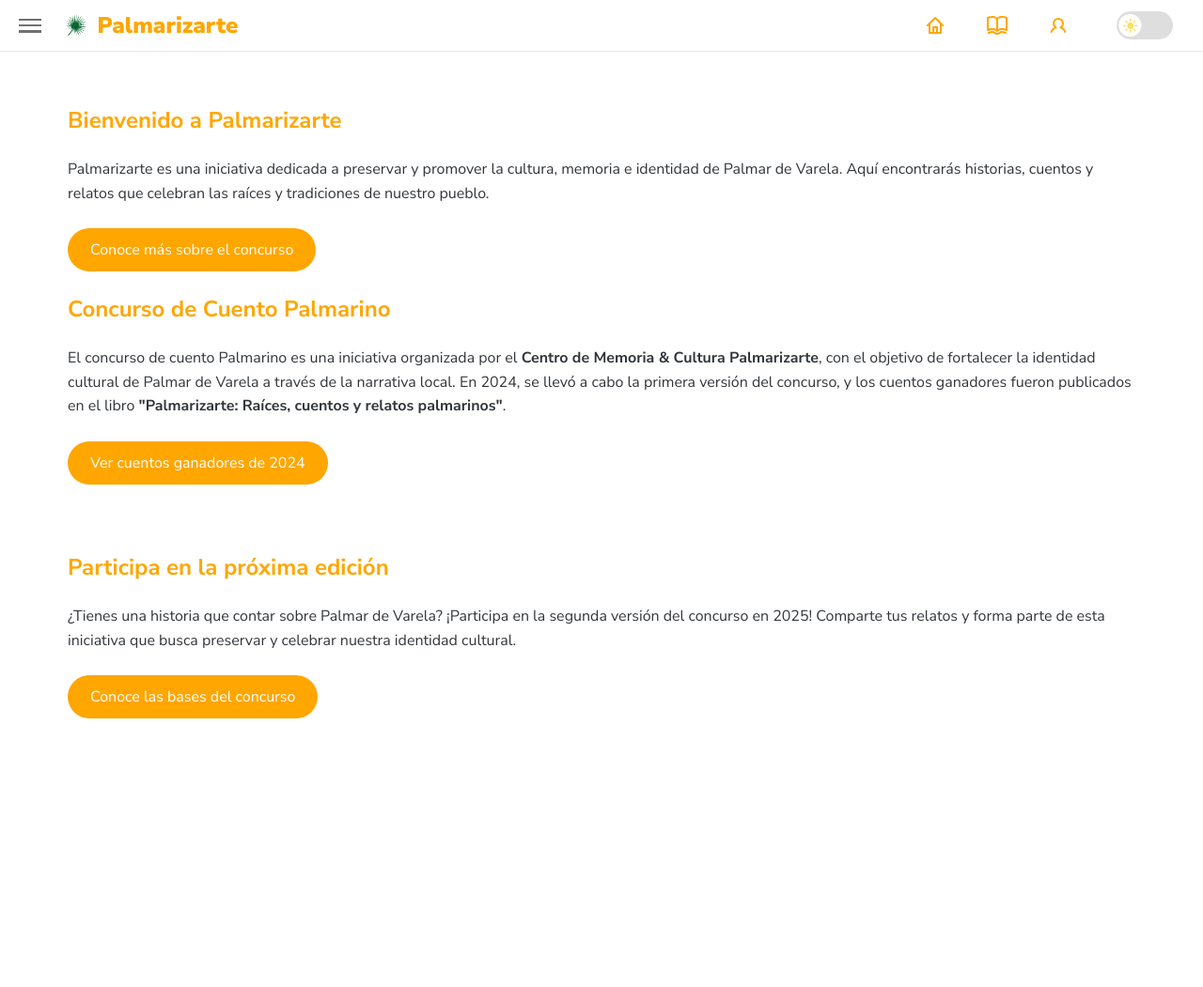
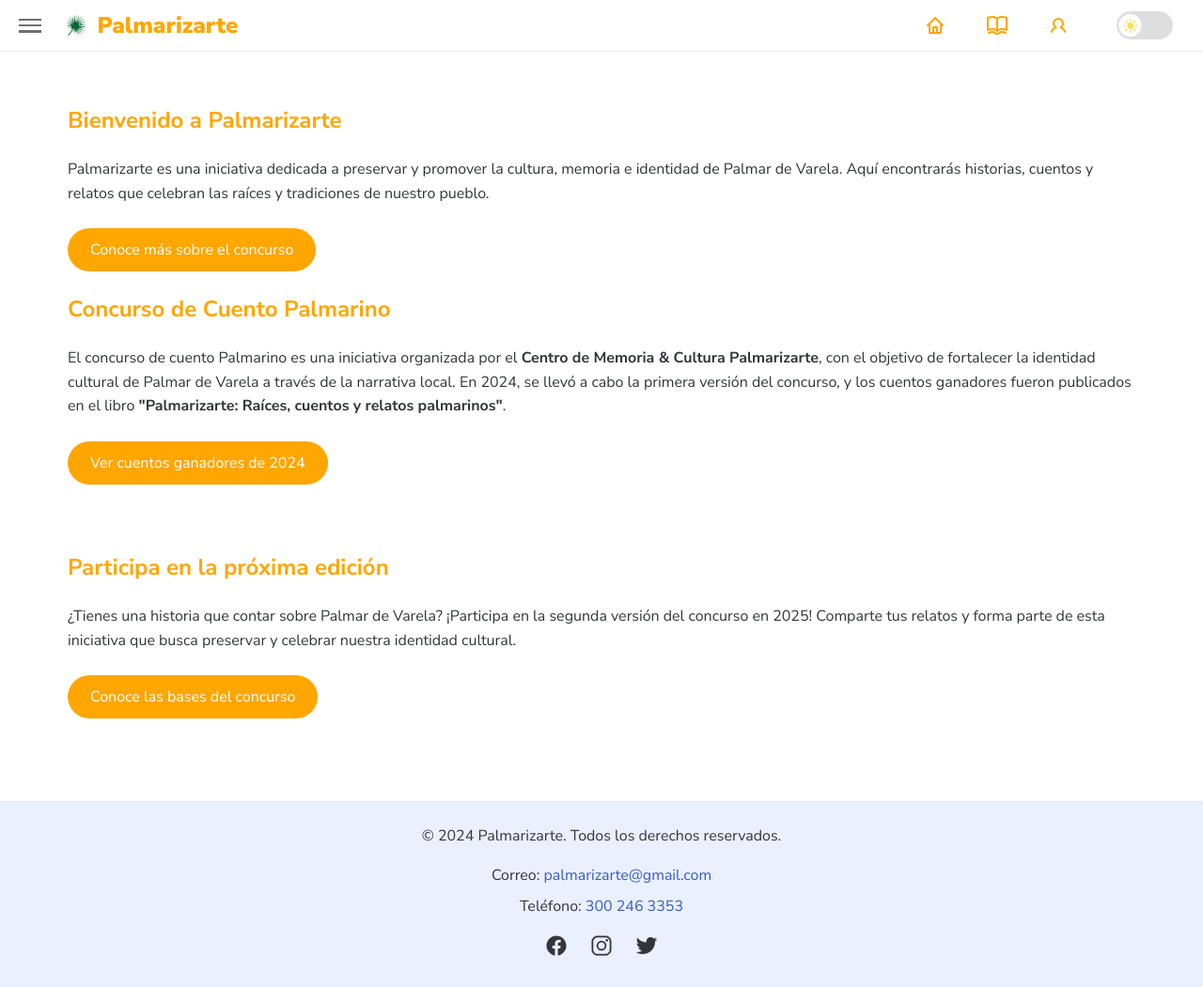
Before and after one commit to palmarizarte/red-social, a plain HTML site: page index.html in a window 1280 px wide. Shown: the whole page at 94% size. Before the commit the page ends 880 px from the top, so only its background shows below. Drawn offline with nearby package versions, Linux system fonts and the light colour scheme.

Commit message:
Add files via upload

```diff
--- a/index.html
+++ b/index.html
@@ -64,12 +64,33 @@
         </section>
     </main>
 
-    <style>
-        padding: 2.54cm; /* 1 pulgada en cm */
-    </style>
+</main>
 
-    <script type="module" src="https://unpkg.com/ionicons@7.1.0/dist/ionicons/ionicons.esm.js"></script>
-    <script nomodule src="https://unpkg.com/ionicons@7.1.0/dist/ionicons/ionicons.js"></script>
-    <script src="script.js"></script>
+<!-- Footer -->
+<footer>
+    <div class="footer-content">
+        <p>&copy; 2024 Palmarizarte. Todos los derechos reservados.</p>
+        <div class="contact-info">
+            <p>Correo: <a href="mailto:palmarizarte@gmail.com">palmarizarte@gmail.com</a></p>
+            <p>Teléfono: <a href="tel:+573002463353">300 246 3353</a></p>
+        </div>
+        <div class="social-media">
+            <a href="https://facebook.com" target="_blank">
+                <ion-icon name="logo-facebook"></ion-icon>
+            </a>
+            <a href="https://instagram.com" target="_blank">
+                <ion-icon name="logo-instagram"></ion-icon>
+            </a>
+            <a href="https://twitter.com" target="_blank">
+                <ion-icon name="logo-twitter"></ion-icon>
+            </a>
+        </div>
+    </div>
+</footer>
+
+<script type="module" src="https://unpkg.com/ionicons@7.1.0/dist/ionicons/ionicons.esm.js"></script>
+<script nomodule src="https://unpkg.com/ionicons@7.1.0/dist/ionicons/ionicons.js"></script>
+<script src="script.js"></script>
+
 </body>
 </html>
--- a/style.css
+++ b/style.css
@@ -409,3 +409,68 @@ body.dark-mode .cuento-box {
 body.dark-mode .cuento-box:hover {
     background-color: var(--Background-hover);
 }
+
+/* Footer */
+footer {
+    background-color: var(--background-selected);
+    padding: 1.5rem 1rem;
+    text-align: center;
+    border-top: 1px solid var(--border-color);
+    margin-top: 2rem;
+}
+
+.footer-content {
+    max-width: 1200px;
+    margin: 0 auto;
+    display: flex;
+    flex-direction: column;
+    gap: 1rem;
+}
+
+.footer-content p {
+    margin: 0;
+    color: var(--icon-color);
+}
+
+.contact-info {
+    display: flex;
+    flex-direction: column;
+    gap: 0.5rem;
+}
+
+.contact-info a {
+    color: var(--text-selected-color);
+    text-decoration: none;
+}
+
+.contact-info a:hover {
+    text-decoration: underline;
+}
+
+.social-media {
+    display: flex;
+    justify-content: center;
+    gap: 1.5rem;
+}
+
+.social-media a {
+    color: var(--icon-color);
+    font-size: 1.5rem;
+    transition: color 0.3s ease;
+}
+
+.social-media a:hover {
+    color: var(--text-selected-color);
+}
+
+/* Responsividad para el footer */
+@media (max-width: 768px) {
+    .footer-content {
+        flex-direction: column;
+        align-items: center;
+    }
+
+    .contact-info {
+        align-items: center;
+    }
+}
```
